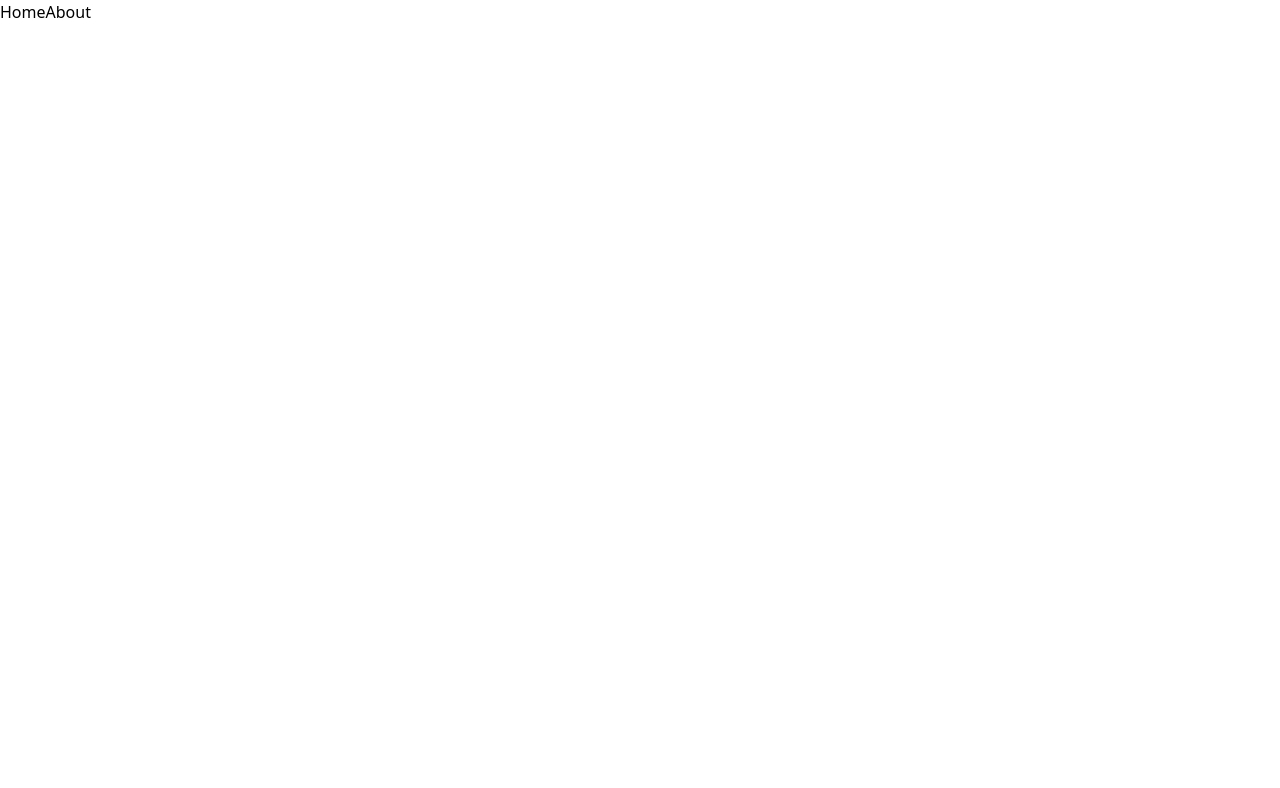
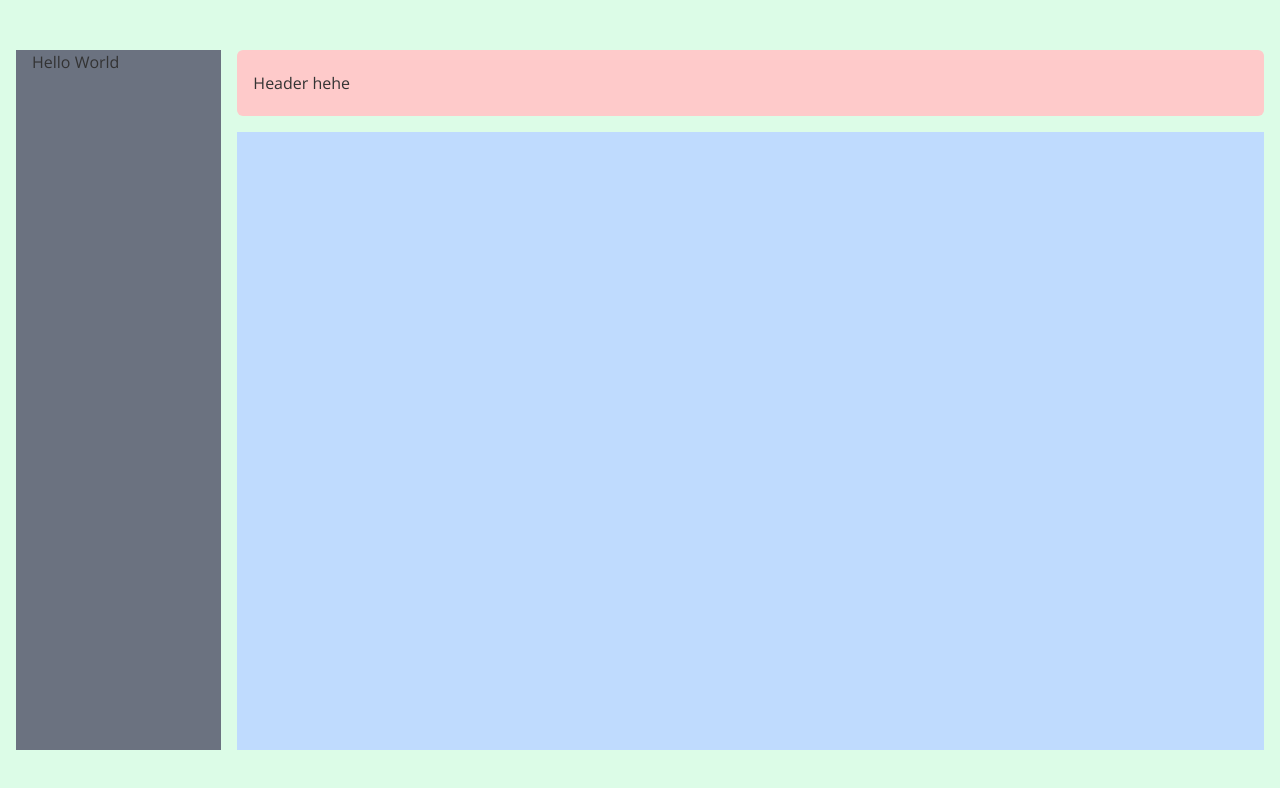
Before and after one commit to irwantohuang/irwantodevportfolio, a Vue app: page / in a window 1280 px wide. Before the commit this address had no page. Shown: the top 788 px of the page. Built offline with nearby package versions, Linux system fonts and the light colour scheme.

Commit message:
Set Up Layout

```diff
--- a/src/App.vue
+++ b/src/App.vue
@@ -1,12 +1,14 @@
 <script setup lang="ts">
-import MainView from './layouts/MainView.vue';
+import MainLayout from './layouts/MainLayout.vue';
 </script>
 
 <template>
-    <router-link :to="{name: 'Home'}">Home</router-link>
-    <router-link :to="{name: 'About'}">About</router-link>
+    <!-- <router-link :to="{name: 'Home'}">Home</router-link>
+    <router-link :to="{name: 'About'}">About</router-link> -->
 
-  <MainView />
+    <MainLayout />
+
+  <!-- <MainView /> -->
 </template>
 
 <style scoped>
--- /dev/null
+++ b/src/components/Layout/Header.vue
@@ -0,0 +1,9 @@
+<template>
+
+    <header class="w-full flex items-center h-[60px] lg:h-[75px] rounded-md bg-red-200">
+        <div class="container mx-auto">
+            Header hehe
+        </div>
+    </header>
+
+</template>
--- /dev/null
+++ b/src/components/Layout/SideBar.vue
@@ -0,0 +1,10 @@
+<template>
+
+    <aside class="hidden lg:flex w-1/4 xl:w-1/5 h-full bg-gray-500">
+        <div class="container mx-auto">
+            Hello World
+
+        </div>
+    </aside>
+
+</template>
--- a/src/layouts/MainLayout.vue
+++ b/src/layouts/MainLayout.vue
@@ -0,0 +1,24 @@
+<script setup lang="ts">
+import Header from '../components/Layout/Header.vue';
+import SideBar from '../components/Layout/SideBar.vue';
+import MainView from './MainView.vue';
+
+</script>
+
+<template>
+    <main class="max-w-[1920px] relative z-30 h-screen bg-red-200">
+
+        <div class="container mx-auto py-[25px] md:py-[35px] lg:py-[50px] bg-green-100 h-full">
+            <div class="flex gap-4 h-full">
+                <SideBar />
+
+                <div class="flex flex-col gap-2 lg:gap-4 h-full w-full">
+                    <Header />
+                    <MainView />
+                </div>
+            </div>
+        </div>
+
+    </main>
+
+</template>
--- a/src/layouts/MainView.vue
+++ b/src/layouts/MainView.vue
@@ -5,7 +5,7 @@ import { RouterView } from 'vue-router';
 
 <template>
 
-    <main>
+    <main class="bg-blue-200 w-full h-full">
         <RouterView />
     </main>
 
--- a/src/styles/main.css
+++ b/src/styles/main.css
@@ -1,3 +1,15 @@
+@import url('https://fonts.googleapis.com/css2?family=Open+Sans:ital,wght@0,300..800;1,300..800&display=swap');
+
 @tailwind base;
 @tailwind components;
 @tailwind utilities;
+
+@layer base {
+    html {
+        @apply scroll-smooth
+    }
+
+    body {
+        @apply bg-primary-light font-primary text-primary-dark
+    }
+}
--- a/tailwind.config.js
+++ b/tailwind.config.js
@@ -5,7 +5,40 @@ export default {
         "./src/**/*.{vue,js,ts,jsx,tsx}",
     ],
     theme: {
-    extend: {},
+        container: {
+            padding: {
+                DEFAULT: '16px',
+                center: true
+            }
+        },
+        extend: {
+            fontFamily: {
+                primary: "Open Sans, sans-serif",
+            },
+            colors: {
+                primary: {
+                    DEFAULT: '#0077C2',
+                    '200': '#59a5f5',
+                    '300': '#c8ffff'
+                },
+                accent: {
+                    DEFAULT: '#00BFFF',
+                    '200': '#00619a'
+                },
+                'primary-light': {
+                    DEFAULT: '#FFFFFF',
+                    '200': '#f5f5f5',
+                    '300': '#cccccc'
+                },
+                'primary-dark': {
+                    DEFAULT: '#333333',
+                    '200': '#5c5c5c'
+                }
+            },
+            screens: {
+                '2xl': '1320px'
+            }
+        },
     },
     plugins: [],
 }
```
Lines whose indentation alone changed are shown as unchanged.
